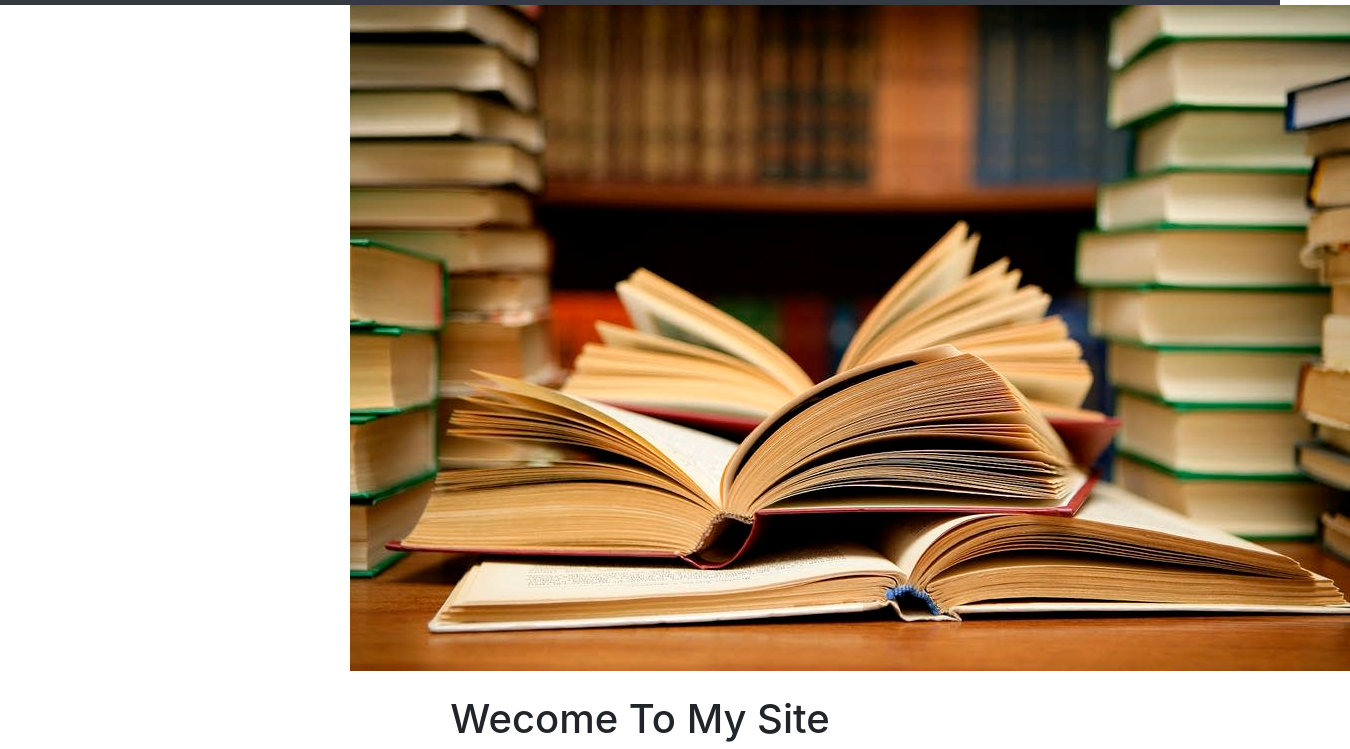
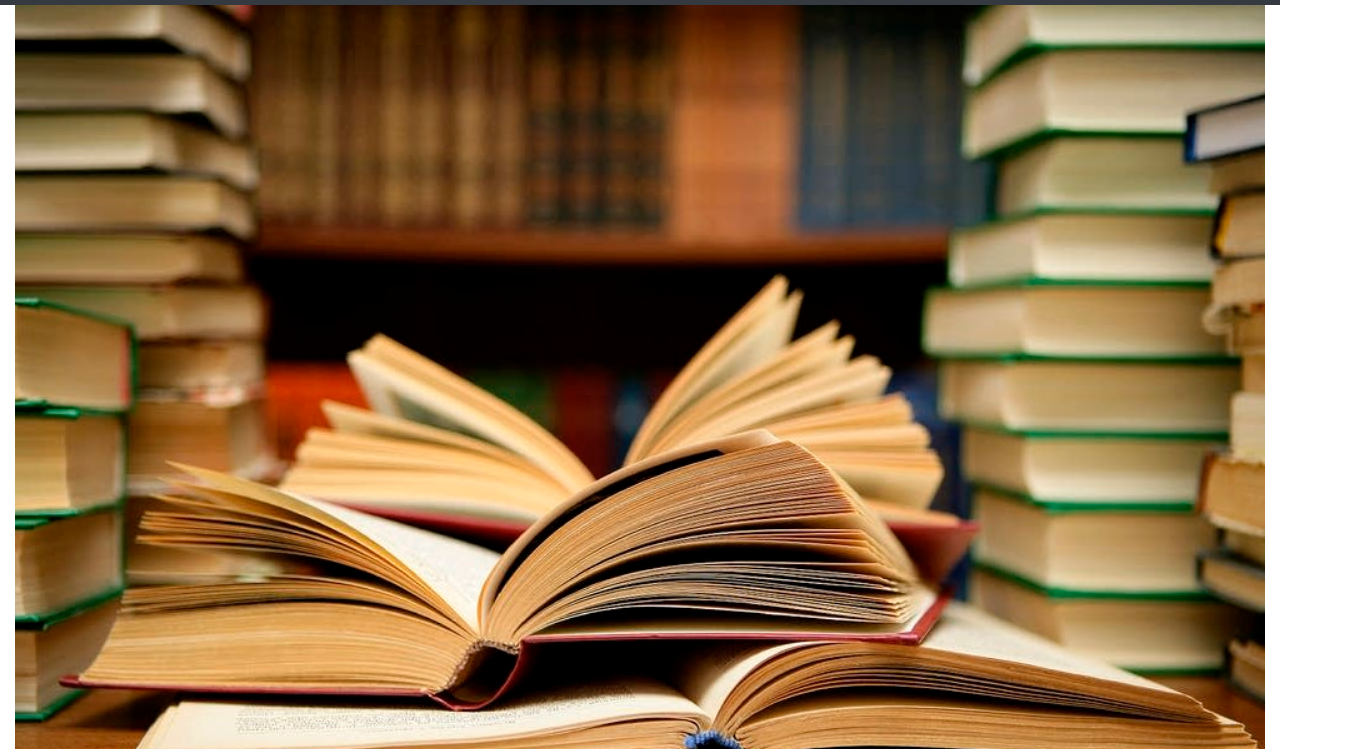
Before and after one commit to Maliha-nisa/navbar_class10, a plain HTML site: page index.html in a window 1280 px wide. Shown: the part 51-800 px from the top of the page, 1350 px wide, since content can reach past the window. Drawn offline with Linux system fonts and the light colour scheme.

Commit message:
Update index.html

```diff
--- a/index.html
+++ b/index.html
@@ -33,7 +33,7 @@
 
    </nav>
 
-   <img src="img/books 2.jpg" class="img-fluid" alt="Responsive image" style="margin-left:350px;">
+   <img src="img/books 2.jpg" class="img-fluid col-12 col-sm-12 col-md-12" alt="Responsive image" >
    <br>
    <br>
             <div class="container "><h1 style="text-align: center;">Wecome To My Site</h1></div><br><br>
```
